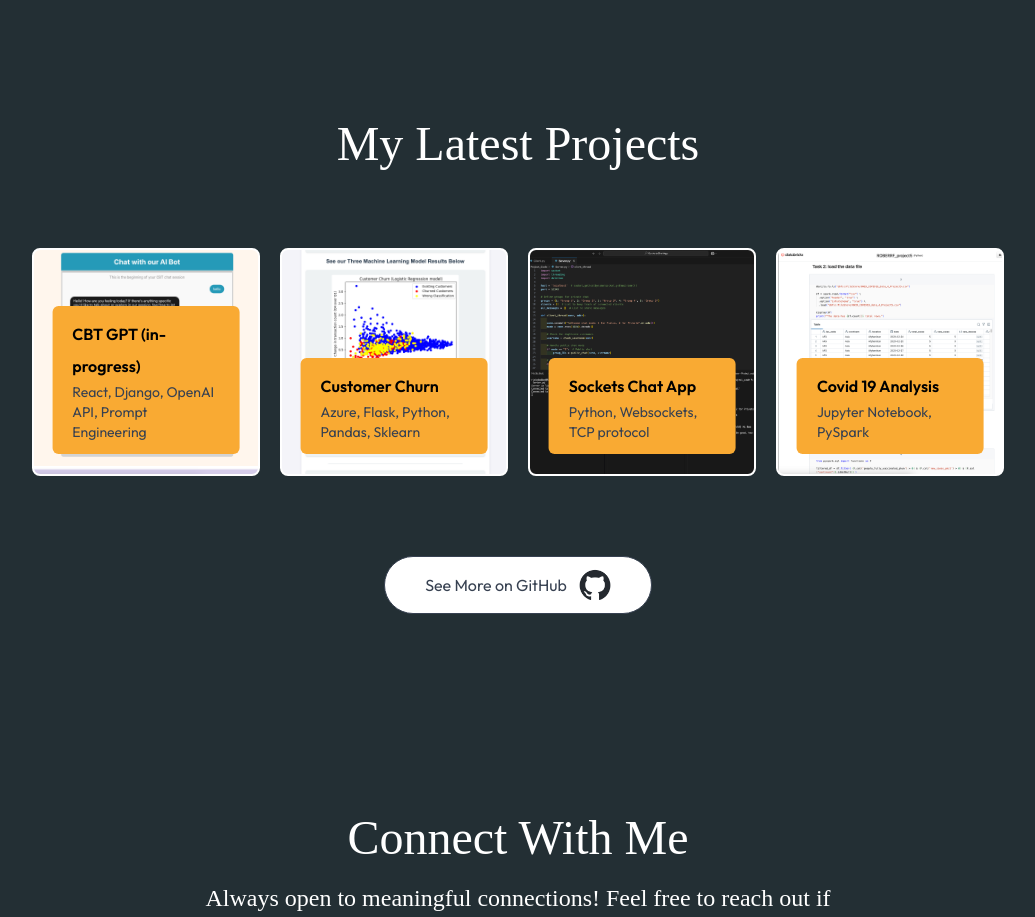
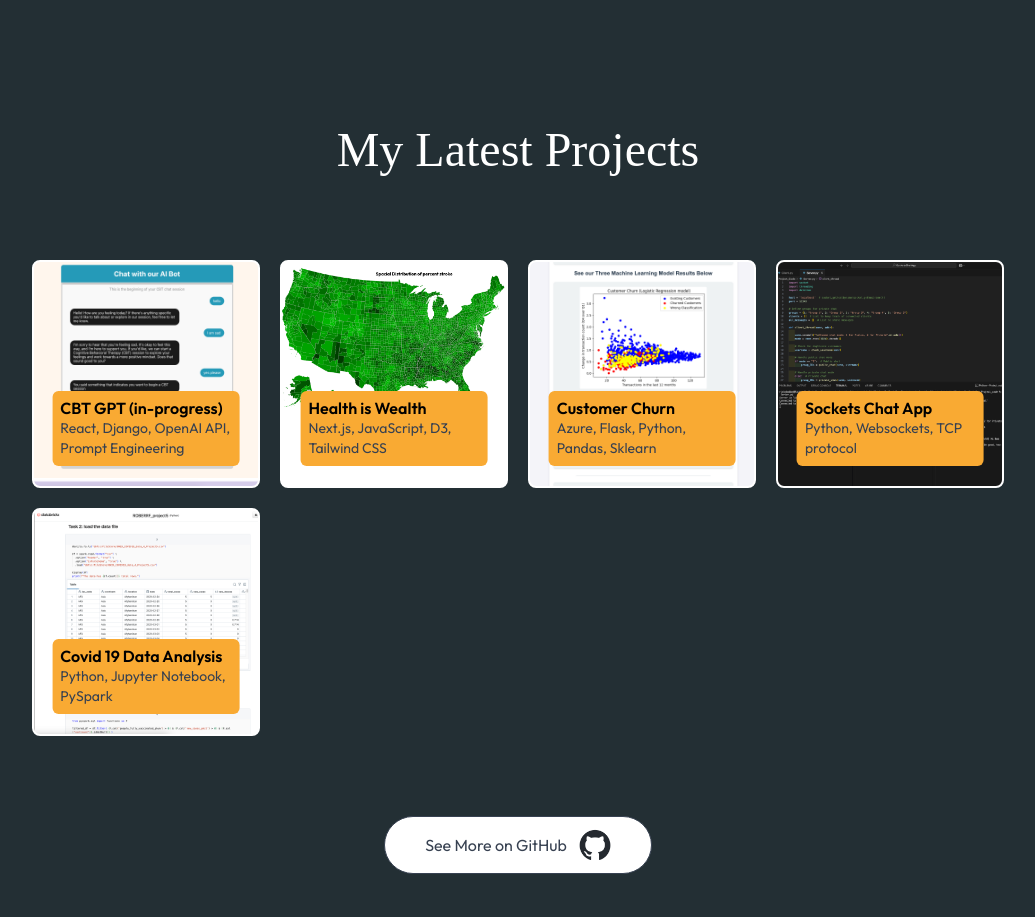
Before and after one commit to RickSlick3/portfolio-website, a Next.js app in the folder portfolio/: page / in a window 1280 px wide. Shown: the part 3720-4637 px from the top of the page, without its empty margins (122-1157 px from the left). Built offline with nearby package versions, Linux system fonts and the light colour scheme; a web font is replaced by a local one.

Commit message:
adding health is wealth project

```diff
--- a/portfolio/app/components/Projects.jsx
+++ b/portfolio/app/components/Projects.jsx
@@ -5,7 +5,7 @@ import React from 'react'
 const Projects = () => {
     return (
         <div id='projects' className='w-full px-[12%] py-20 scroll-mt-20'>
-            <h2 className='text-center text-5xl font-Ovo'>
+            <h2 className='text-center text-5xl font-Ovo leading-tight'>
                 My Latest Projects
             </h2>
 
@@ -18,8 +18,8 @@ const Projects = () => {
                 {projectData.map((project, index) => (
                     <div key={index} style={{backgroundImage: `url(${project.bgImage})`}}
                     className='aspect-square bg-no-repeat bg-cover bg-center rounded-lg border-2 border-white relative cursor-pointer group'>
-                        <a href={project.link}  target='_blank' className='bg-orange-1 w-10/12 rounded-md absolute bottom-5 left-1/2 -translate-x-1/2 py-3 px-5 flex items-center justify-between duration-500 group-hover:bottom-7'>
-                            <div>
+                        <a href={project.link}  target='_blank' className='bg-orange-1 w-10/12 rounded-md absolute bottom-5 left-1/2 -translate-x-1/2 py-2 px-2 flex items-center justify-between duration-500 group-hover:bottom-7'>
+                            <div className='leading-[1.2]'>
                                 <h2 className='font-semibold text-black font-Outfit'>{project.title}</h2>
                                 <p className='text-sm text-gray-700'>{project.description}</p>
                             </div>
--- a/portfolio/assets/assets.js
+++ b/portfolio/assets/assets.js
@@ -62,6 +62,12 @@ export const projectData = [
         link: 'https://github.com/thavishkagamage/Integrated-Therapy-Software',
     },
     {
+        title: 'Health is Wealth',
+        description: 'Next.js, JavaScript, D3, Tailwind CSS',
+        bgImage: '/data-in-the-usa.png',
+        link: 'https://health-is-wealth-gray.vercel.app/',
+    },
+    {
         title: 'Customer Churn',
         description: 'Azure, Flask, Python, Pandas, Sklearn',
         bgImage: '/churn.png',
@@ -74,8 +80,8 @@ export const projectData = [
         link: 'https://github.com/RickSlick3/SocketsChatApp',
     },
     {
-        title: 'Covid 19 Analysis',
-        description: 'Jupyter Notebook, PySpark',
+        title: 'Covid 19 Data Analysis',
+        description: 'Python, Jupyter Notebook, PySpark',
         bgImage: '/covidAnalysis.png',
         link: 'https://github.com/RickSlick3/Databricks-COVID19',
     },
```
Also changed, not shown: portfolio/public/data-in-the-usa.png (added).
